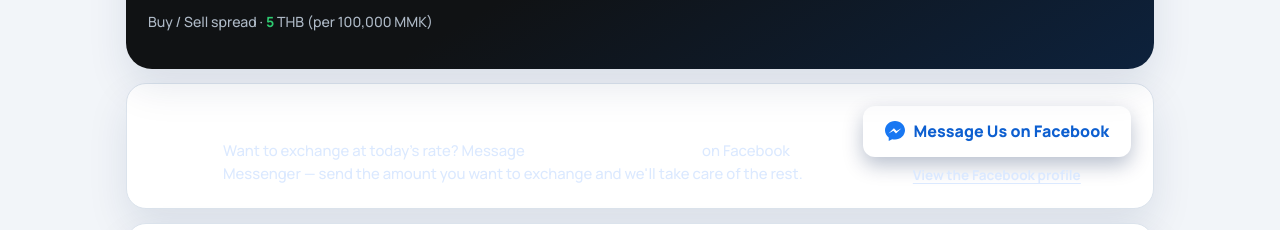
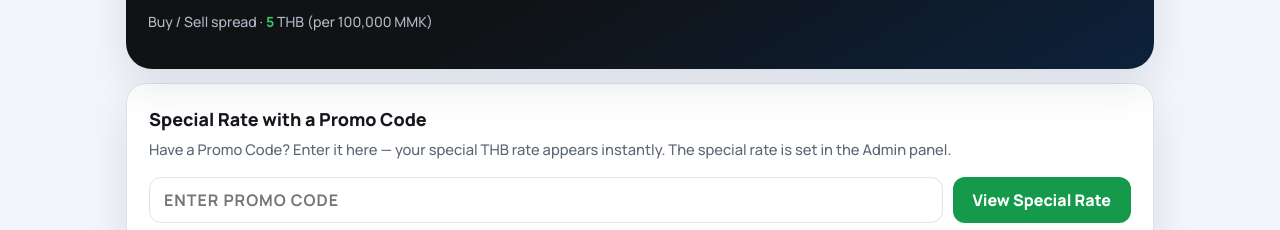
Before and after one commit to Mookie247/f5-money-exchange, a plain HTML site: page index.html in a window 1280 px wide. Shown: the part 570-800 px from the top of the page. Drawn offline with nearby package versions, Linux system fonts and the light colour scheme; no server answers.

Commit message:
Remove Facebook CTA panel under rate board

```diff
--- a/index.html
+++ b/index.html
@@ -79,23 +79,8 @@
   .spread{margin-top:14px;font-size:.88rem;color:var(--on-hero-muted)}
   .spread strong{color:var(--green)}
 
-  /* Facebook CTA */
-  .fb-cta{background:linear-gradient(140deg,#1877F2 0%,#0d5fd0 60%,#0a4ca8 100%);color:#fff;border:0;display:flex;align-items:center;gap:18px;flex-wrap:wrap}
-  .fb-cta .fb-icon{width:56px;height:56px;flex:none;border-radius:16px;background:rgba(255,255,255,.16);border:1px solid rgba(255,255,255,.35);display:grid;place-items:center}
-  .fb-cta .fb-icon svg{width:32px;height:32px;fill:#fff;display:block}
-  .fb-cta .fb-text{flex:1 1 260px;min-width:0}
-  .fb-cta h2{margin:0 0 4px;font-size:1.2rem;font-weight:800;color:#fff}
-  .fb-cta p{margin:0;color:#dbe9ff;font-size:.93rem}
-  .fb-cta p strong{color:#fff}
-  .fb-actions{display:flex;flex-direction:column;gap:8px;align-items:stretch}
-  .fb-btn{display:inline-flex;align-items:center;justify-content:center;gap:9px;background:#fff;color:#0d5fd0;font-weight:800;font-size:1rem;text-decoration:none;border-radius:12px;padding:13px 22px;min-height:48px;box-shadow:0 8px 20px rgba(0,30,80,.28);transition:transform .12s ease,filter .12s ease;white-space:nowrap}
-  .fb-btn:hover{filter:brightness(1.05)} .fb-btn:active{transform:scale(.98)}
-  .fb-btn svg{width:20px;height:20px;fill:#1877F2;flex:none}
-  .fb-profile-link{color:#dbe9ff;font-size:.85rem;font-weight:700;text-align:center;text-decoration:underline;text-underline-offset:3px}
-  .fb-profile-link:hover{color:#fff}
   .result .r-actions a.fb-link-btn{display:inline-flex;align-items:center;gap:7px;background:#1877F2;border:1px solid rgba(255,255,255,.5);color:#fff;border-radius:10px;padding:8px 16px;font-weight:800;min-height:40px;text-decoration:none}
   .result .r-actions a.fb-link-btn svg{width:16px;height:16px;fill:#fff;flex:none}
-  @media (max-width:640px){ .fb-actions{width:100%} .fb-btn{width:100%} }
 
   /* Sections */
   section.card{background:var(--surface);border:1px solid var(--line);border-radius:var(--radius);padding:22px;margin-top:14px;box-shadow:var(--shadow)}
@@ -245,24 +230,6 @@
     </div>
     <p class="spread">Buy / Sell spread · <strong class="num" id="spreadVal">—</strong> THB (per 100,000 MMK)</p>
   </div>
-
-  <!-- Facebook CTA -->
-  <section class="card fb-cta" aria-label="Buy directly on Facebook">
-    <div class="fb-icon" aria-hidden="true">
-      <svg viewBox="0 0 24 24" xmlns="http://www.w3.org/2000/svg"><path d="M24 12.073C24 5.405 18.627 0 12 0S0 5.405 0 12.073C0 18.1 4.388 23.094 10.125 24v-8.437H7.078v-3.49h3.047v-2.66c0-3.025 1.792-4.697 4.533-4.697 1.313 0 2.686.236 2.686.236v2.971H15.83c-1.491 0-1.956.93-1.956 1.886v2.264h3.328l-.532 3.49h-2.796V24C19.612 23.094 24 18.1 24 12.073z"/></svg>
-    </div>
-    <div class="fb-text">
-      <h2>Buy Directly on Facebook</h2>
-      <p>Want to exchange at today's rate? Message <strong>Wint May Thu Htet (Pig)</strong> on Facebook Messenger — send the amount you want to exchange and we'll take care of the rest.</p>
-    </div>
-    <div class="fb-actions">
-      <a class="fb-btn" href="https://m.me/wint.may.54" target="_blank" rel="noopener noreferrer">
-        <svg viewBox="0 0 24 24" xmlns="http://www.w3.org/2000/svg" aria-hidden="true"><path d="M12 0C5.373 0 0 4.974 0 11.111c0 3.498 1.744 6.614 4.469 8.652V24l4.086-2.242c1.09.301 2.246.464 3.445.464 6.627 0 12-4.974 12-11.111C24 4.974 18.627 0 12 0zm1.191 14.963l-3.055-3.26-5.963 3.26L10.732 8.7l3.131 3.259L19.752 8.7l-6.561 6.263z"/></svg>
-        Message Us on Facebook
-      </a>
-      <a class="fb-profile-link" href="https://www.facebook.com/wint.may.54" target="_blank" rel="noopener noreferrer">View the Facebook profile</a>
-    </div>
-  </section>
 
   <!-- Promo -->
   <section class="card promo" aria-label="Promo Code">
```
